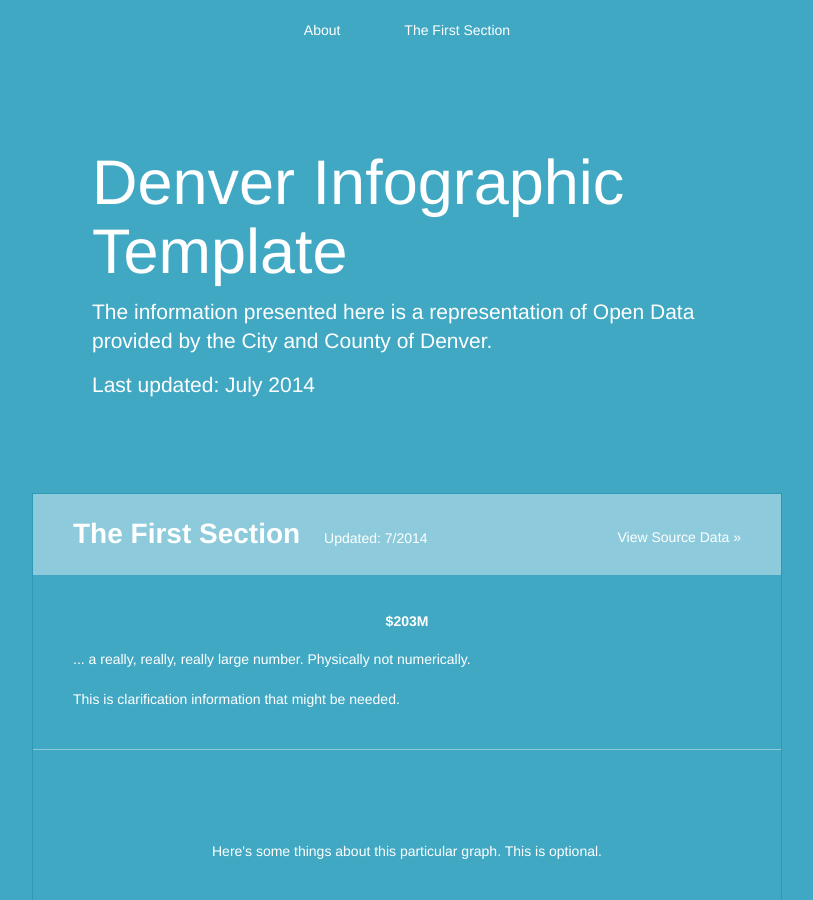
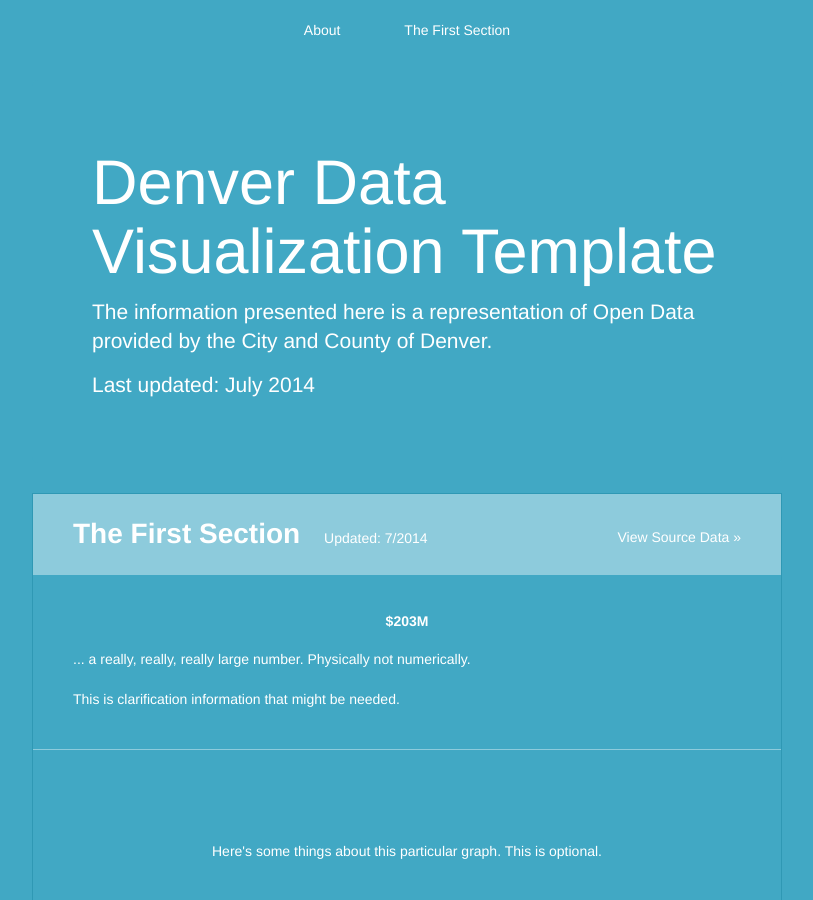
Before and after one commit to codeforamerica/denver-data-visualization-template, a Jekyll site: the page built from index.html, in a window 1280 px wide and 900 px high. Shown: the whole window, without its empty margins (233-1046 px from the left). Built offline with Jekyll 4.4.1, drawn with Linux system fonts in a browser that asks for light colours.

Commit message:
Update template name

```diff
--- a/_config.yml
+++ b/_config.yml
@@ -1,8 +1,8 @@
 # Site settings
-title: Denver Infographic Template
+title: Denver Data Visualization Template
 timestamp: July 2014
 email: your-email@domain.com
-description: "The starting point for all Denver infographics."
+description: "The starting point for all Denver CfA visualizations."
 baseurl: ""
 url: "http://yourdomain.com"
 share: "Share this."
```
